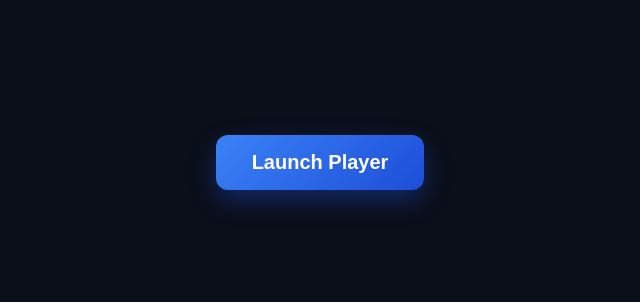
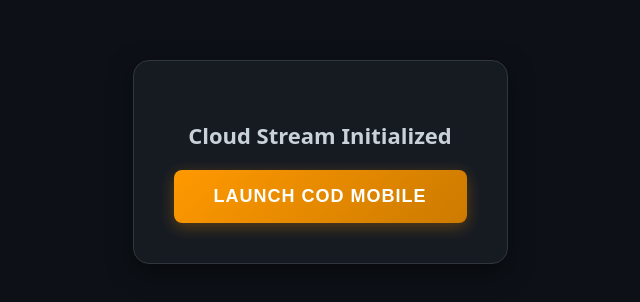
Before and after one commit to eatforever67-eng/mathyy, a plain HTML site: page index.html in a window 1280 px wide. Shown: the part 238-540 px from the top of the page, without its empty margins (320-960 px from the left). Drawn offline with Linux system fonts and the light colour scheme.

Commit message:
Update index.html

```diff
--- a/index.html
+++ b/index.html
@@ -3,7 +3,7 @@
 <head>
     <meta charset="UTF-8">
     <meta name="viewport" content="width=device-width, initial-scale=1.0">
-    <title>Media Portal</title>
+    <title>Media Server Portal</title>
     <style>
         body, html {
             margin: 0;
@@ -12,64 +12,82 @@
             display: flex;
             justify-content: center;
             align-items: center;
-            background-color: #0b0f19;
-            font-family: system-ui, -apple-system, sans-serif;
+            background-color: #0d1117;
+            font-family: system-ui, sans-serif;
         }
-        .btn {
-            padding: 16px 36px;
-            font-size: 20px;
-            font-weight: 600;
+        .launch-container {
+            text-align: center;
+            padding: 40px;
+            background: #161b22;
+            border: 1px solid #30363d;
+            border-radius: 16px;
+            box-shadow: 0 8px 24px rgba(0,0,0,0.5);
+        }
+        h2 {
+            color: #c9d1d9;
+            margin-bottom: 20px;
+            font-size: 22px;
+        }
+        .btn-play {
+            padding: 16px 40px;
+            font-size: 18px;
+            font-weight: bold;
             color: #ffffff;
-            background: linear-gradient(135deg, #3b82f6 0%, #1d4ed8 100%);
+            background: linear-gradient(135deg, #ff9900 0%, #cc7a00 100%);
             border: none;
-            border-radius: 12px;
+            border-radius: 8px;
             cursor: pointer;
-            box-shadow: 0 10px 25px rgba(29, 78, 216, 0.4);
-            transition: transform 0.2s, box-shadow 0.2s;
+            text-transform: uppercase;
+            letter-spacing: 1px;
+            box-shadow: 0 4px 15px rgba(255, 153, 0, 0.3);
+            transition: all 0.2s ease;
         }
-        .btn:hover {
+        .btn-play:hover {
             transform: translateY(-2px);
-            box-shadow: 0 12px 30px rgba(29, 78, 216, 0.6);
+            box-shadow: 0 6px 20px rgba(255, 153, 0, 0.5);
+            background: linear-gradient(135deg, #ffaa22 0%, #dd8a11 100%);
         }
     </style>
 </head>
 <body>
 
-    <!-- This button triggers a direct browser memory inject sequence -->
-    <button class="btn" onclick="initiateSecureSession()">Launch Player</button>
+    <div class="launch-container">
+        <h2>Cloud Stream Initialized</h2>
+        <!-- Triggers the dynamic memory injection -->
+        <button class="btn-play" onclick="launchCodSession()">Launch COD Mobile</button>
+    </div>
 
     <script>
-        function initiateSecureSession() {
-            // Target url mirror
-            const targetUrl = "https://nowgg.nl";
+        function launchCodSession() {
+            // Uses the direct system application directory for shooters
+            const gameUrl = "https://nowgg.nl";
 
-            // Spawn a completely sterile blank window container
-            const win = window.open('about:blank', '_blank');
+            // Spawn a sterile window instance to drop the GitHub tracking data
+            const cleanWindow = window.open('about:blank', '_blank');
 
-            if (!win) {
-                alert("Pop-up blocked! Please click the icon in your address bar to allow pop-ups.");
+            if (!cleanWindow) {
+                alert("Pop-up Blocked! Please click the pop-up icon in your address bar and allow access.");
                 return;
             }
 
-            // Force override the document styling to strip domain connection data
-            win.document.write(`
+            // Force injection via document write to mask domain restrictions
+            cleanWindow.document.write(`
                 <!DOCTYPE html>
                 <html>
                 <head>
-                    <title>App Player</title>
+                    <title>Cloud Stream Player</title>
                     <style>
                         body, html { margin:0; padding:0; height:100%; overflow:hidden; background:#000; }
                         embed { width:100%; height:100%; border:none; }
                     </style>
                 </head>
                 <body>
-                    <!-- Uses embed syntax to skip security header validation -->
-                    <embed src="${targetUrl}"></embed>
+                    <embed src="${gameUrl}"></embed>
                 </body>
                 </html>
             `);
 
-            win.document.close();
+            cleanWindow.document.close();
         }
     </script>
 
```
